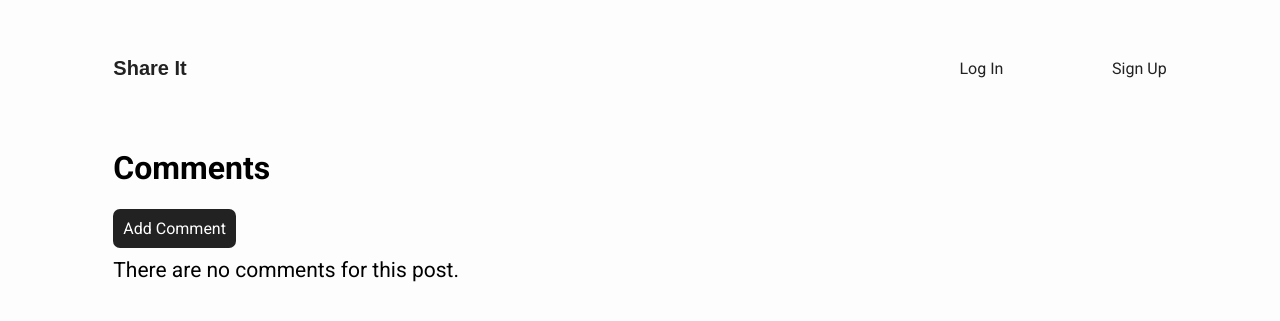
After one commit to victorlomi/Share-It, a Flask app: template app/templates/comments.html in a window 1280 px wide. The commit adds this page. Shown: the top 321 px of the page. Run offline with Flask 2, Linux system fonts and the light colour scheme; the template is opened without the code that fills it, so the values that code supplies are empty; some web fonts are replaced.

Commit message:
User is able to post comments on individual posts

```diff
--- a/app/static/style.css
+++ b/app/static/style.css
@@ -91,7 +91,7 @@ nav .links a {
     grid-column: 2 / span 11;
 }
 
-.posts .hero .add-button {
+.add-button {
     display: inline-block;
     align-self: center;
     text-decoration: none;
@@ -342,3 +342,35 @@ nav .links a {
     font-size: 26px;
     color: #222;
 }
+
+.post-comments {
+    color: #222;
+    font-size: 18px;
+}
+
+.comments-container {
+    display: grid;
+    grid-template-columns: repeat(12, 1fr);
+}
+
+.comments-container .title {
+    grid-column: 2 / span 11;
+}
+
+.comments-container .comments {
+    grid-column: 2 / span 4;
+}
+
+.comments-container .comments h4 {
+    margin: 10px 0;
+    font-size: 21px;
+    font-weight: 400;
+}
+
+.comments-btn {
+    margin-top: 0;
+}
+
+.post-margin {
+    margin-top: 20px;
+}
--- /dev/null
+++ b/app/templates/comments.html
@@ -0,0 +1,22 @@
+{% extends "base.html" %}
+
+{% block content%}
+    <div class="comments-container">
+        <div class="title">
+            <h1>{{ post.title.title() }} Comments</h1>
+            <a class="add-button comments-btn" href="{{ url_for("main.add_comment", post=post.id) }}">Add Comment</a>
+        </div>
+        <div class="comments">
+            {% if comments %}
+                {% for comment in comments %}
+                    <div class="post post-margin">
+                        <h1>{{ comment.body }}</h1>
+                        <h2>{{ post.author.username.title() }}</h2>
+                    </div>
+                {% endfor %}
+            {% else %}
+                <h4>There are no comments for this post.</h4>
+            {% endif %}
+        </div>
+    </div>
+{% endblock %}
--- a/app/templates/post.html
+++ b/app/templates/post.html
@@ -5,5 +5,6 @@
         <h1 class="post-title">{{ post.title.title() }}</h1>
         <h2 class="post-author">By: {{ post.author.username.title() }}</h2>
         <p class="post-body">{{ post.body }}</p>
+        <a class="post-comments" href="{{ url_for('main.comments', post=post.id)}}" class="comments">Read Comments</a>
     </div>
 {% endblock %}
```
Also changed, not shown: app/main/routes.py (+6 -6 lines), app/templates/add_comment.html (added, +17 -0 lines), app.db.
